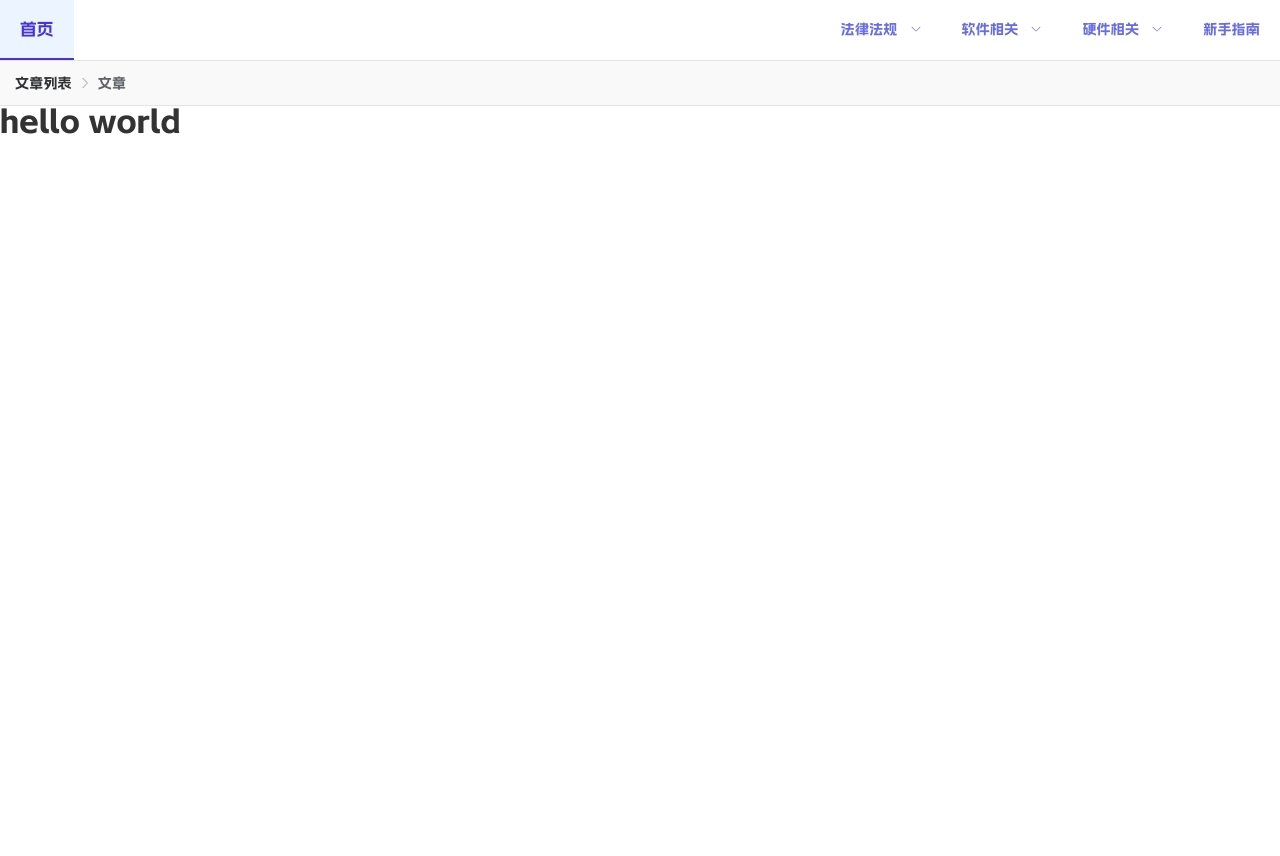
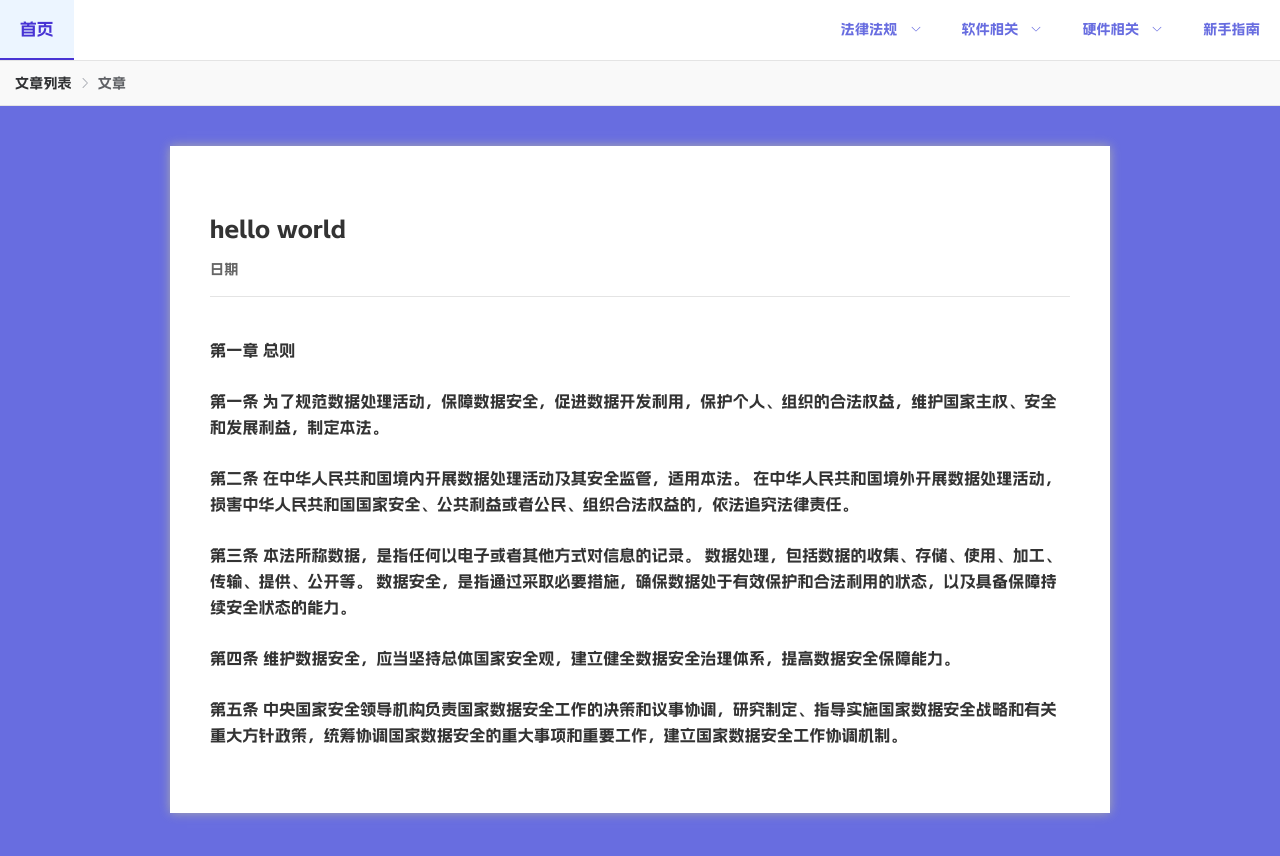
Before and after one commit to zhisuyan/myGraduation, a Vue app: page /ArticleList/Article in a window 1280 px wide. Shown: the top 856 px of the page. Before the commit the page ends 800 px from the top, so only its background shows below. Built offline with nearby package versions, Linux system fonts and the light colour scheme.

Commit message:
文章页css

```diff
--- /dev/null
+++ b/src/components/Text.vue
@@ -0,0 +1,58 @@
+<script setup></script>
+
+<template>
+  <div class="detail">
+    <h2>hello world</h2>
+    <div class="art-palette">日期</div>
+    <div class="text">
+      <p>第一章 总则</p>
+      <p>
+        第一条
+        为了规范数据处理活动，保障数据安全，促进数据开发利用，保护个人、组织的合法权益，维护国家主权、安全和发展利益，制定本法。
+      </p>
+      <p>
+        第二条 在中华人民共和国境内开展数据处理活动及其安全监管，适用本法。
+        在中华人民共和国境外开展数据处理活动，损害中华人民共和国国家安全、公共利益或者公民、组织合法权益的，依法追究法律责任。
+      </p>
+      <p>
+        第三条 本法所称数据，是指任何以电子或者其他方式对信息的记录。
+        数据处理，包括数据的收集、存储、使用、加工、传输、提供、公开等。
+        数据安全，是指通过采取必要措施，确保数据处于有效保护和合法利用的状态，以及具备保障持续安全状态的能力。
+      </p>
+      <p>
+        第四条
+        维护数据安全，应当坚持总体国家安全观，建立健全数据安全治理体系，提高数据安全保障能力。
+      </p>
+      <p>
+        第五条
+        中央国家安全领导机构负责国家数据安全工作的决策和议事协调，研究制定、指导实施国家数据安全战略和有关重大方针政策，统筹协调国家数据安全的重大事项和重要工作，建立国家数据安全工作协调机制。
+      </p>
+    </div>
+  </div>
+</template>
+
+<style scoped>
+.detail {
+  padding-top: 20px;
+  padding-left: 40px;
+  padding-right: 40px;
+  padding-bottom: 40px;
+}
+h2 {
+  margin-top: 52px;
+}
+p {
+  font-weight: 200;
+  padding-bottom: 25px;
+  line-height: 26px;
+}
+.art-palette {
+  color: #666;
+  font-size: 14px;
+  padding: 20px 0;
+  border-bottom: 1px solid #e4e4e4;
+}
+.text {
+  padding-top: 40px;
+}
+</style>
--- a/src/views/Article.vue
+++ b/src/views/Article.vue
@@ -1,7 +1,19 @@
-<script setup></script>
+<script setup>
+import Text from '../components/Text.vue';
+</script>
 
 <template>
-  <h1>hello world</h1>
+  <div class="container-article">
+    <Text />
+  </div>
 </template>
 
-<style></style>
+<style scoped>
+.container-article {
+  max-width: 940px;
+  min-width: 350px;
+  margin: 0 auto;
+  box-shadow: 0 0 10px #aaa;
+  background-color: #fff;
+}
+</style>
--- a/src/views/ArticleList.vue
+++ b/src/views/ArticleList.vue
@@ -3,16 +3,17 @@ import Lists from '../components/Lists.vue';
 </script>
 
 <template>
-  <div class="bg-color-shallow" v-show="$route.meta.showIndex">
-    <Lists />
+  <div class="bg-color-shallow">
+    <Lists v-show="$route.meta.showIndex" />
+    <router-view></router-view>
   </div>
-  <router-view></router-view>
 </template>
 
 <style scoped>
 /* 全局 */
 .bg-color-shallow {
   background-color: #686de0;
+  /* 数据填充后,删除此高度!!! */
   height: 900px;
   padding-top: 40px;
   padding-bottom: 80px;
```
